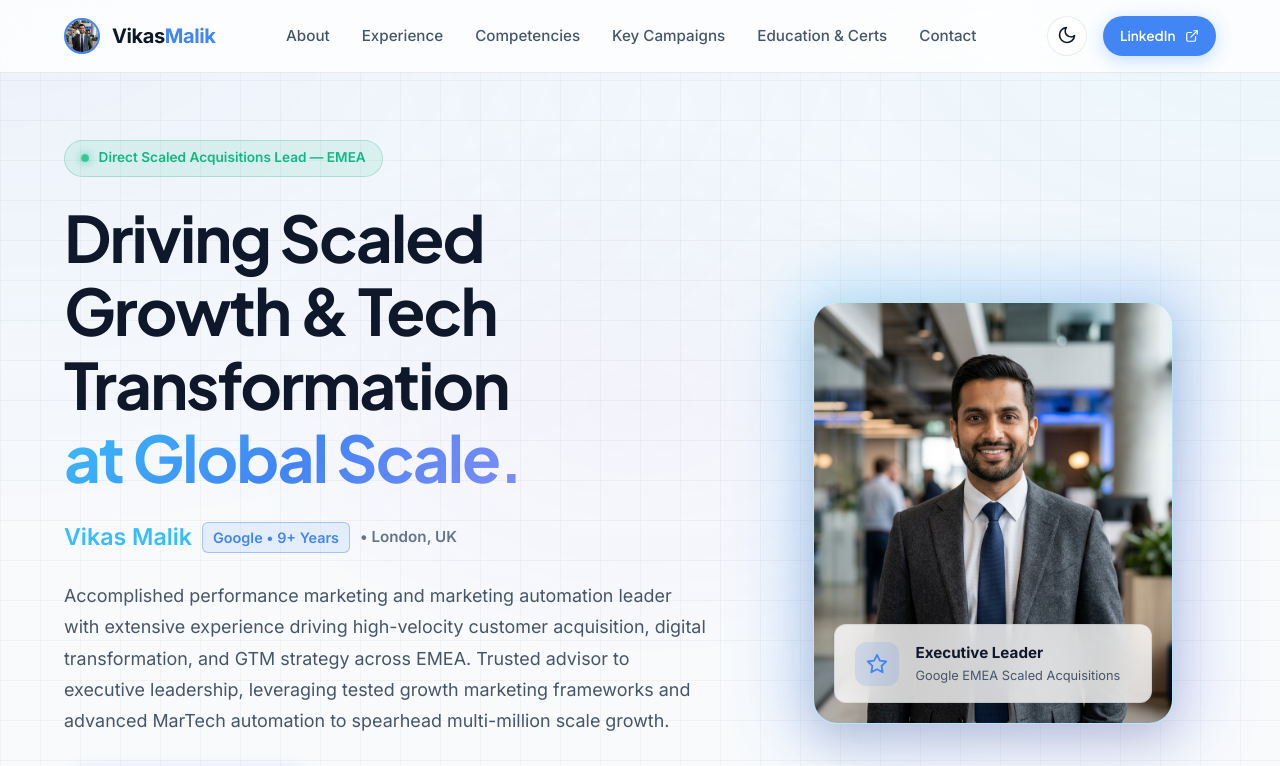
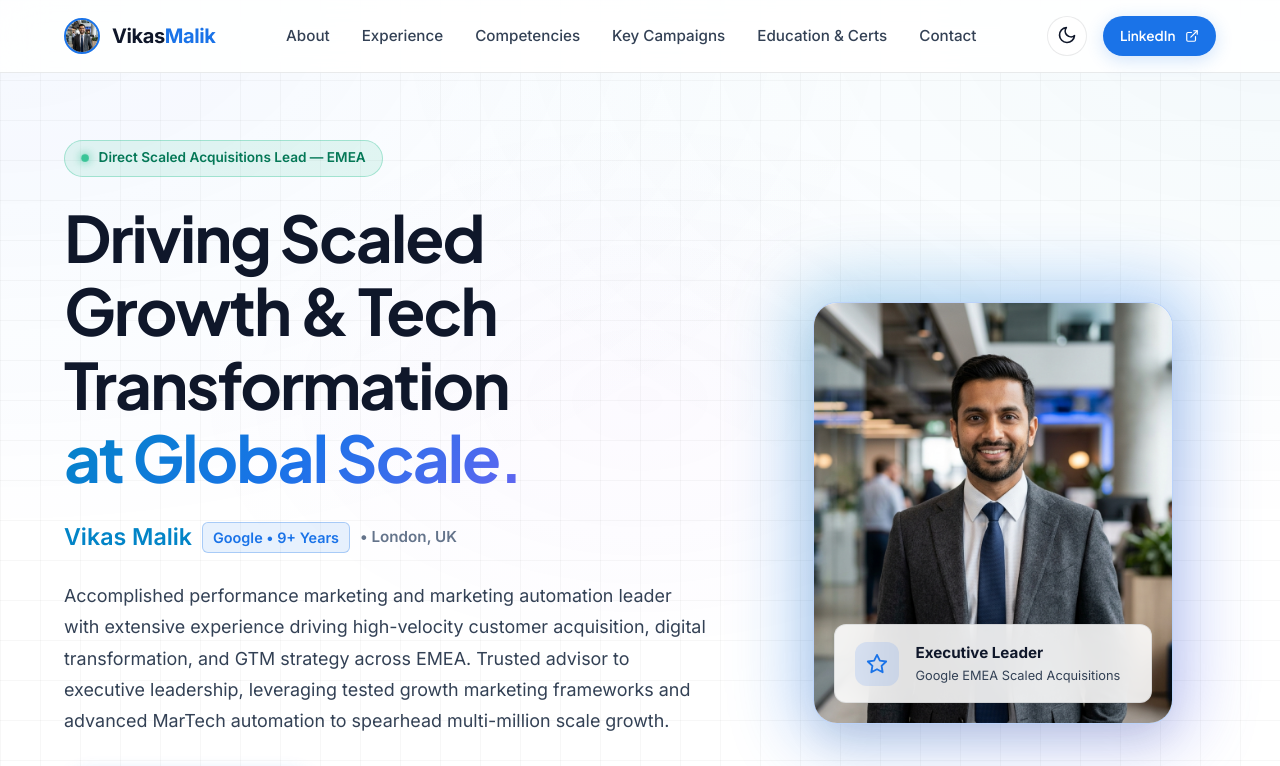
Before and after one commit to vikypediaa/personal-portfolio, a website: page index.html in a window 1280 px wide. Both pictures are taken after a click on the button "Switch to clean light mode". Shown: the top 766 px of the page. Drawn offline with Linux system fonts and the light colour scheme.

Commit message:
feat(theme): elevate light mode design system with accessible contrast and anti-flash loader

```diff
--- a/css/base.css
+++ b/css/base.css
@@ -20,6 +20,11 @@ body {
   position: relative;
   overflow-x: hidden;
   transition: background-color var(--transition-normal), color var(--transition-normal);
+}
+
+.section-alt {
+  background-color: var(--bg-secondary);
+  transition: background-color var(--transition-normal);
 }
 
 /* Background Atmosphere Glows */
--- a/css/components.css
+++ b/css/components.css
@@ -180,11 +180,32 @@
   padding: 0.2rem 0.65rem;
   border-radius: var(--radius-sm);
   font-size: 0.9rem;
+  font-weight: 600;
 }
 
 [data-theme="light"] .company-tag {
   color: var(--brand-blue);
-  background: rgba(66, 133, 244, 0.1);
+  background: rgba(26, 115, 232, 0.1);
+  border-color: rgba(26, 115, 232, 0.3);
+}
+
+[data-theme="light"] .skill-tag {
+  color: var(--brand-blue);
+  background: rgba(26, 115, 232, 0.08);
+  border-color: rgba(26, 115, 232, 0.2);
+  font-weight: 500;
+}
+
+[data-theme="light"] .timeline-duration {
+  background: rgba(15, 23, 42, 0.05);
+  color: var(--text-secondary);
+  border-color: var(--border-subtle);
+}
+
+[data-theme="light"] .status-badge {
+  background: rgba(16, 185, 129, 0.1);
+  color: #047857;
+  border-color: rgba(16, 185, 129, 0.3);
 }
 
 .hero-bio {
--- a/css/variables.css
+++ b/css/variables.css
@@ -65,28 +65,33 @@
 
 /* Light Theme Variables */
 [data-theme="light"] {
-  --bg-primary: #f8fafc;
-  --bg-secondary: #f1f5f9;
-  --bg-tertiary: #e2e8f0;
-  --bg-card: rgba(255, 255, 255, 0.85);
-  --bg-card-hover: rgba(255, 255, 255, 0.98);
-  --bg-glass: rgba(255, 255, 255, 0.8);
-  --border-subtle: rgba(0, 0, 0, 0.08);
-  --border-focus: rgba(66, 133, 244, 0.5);
-  --border-accent: rgba(56, 189, 248, 0.35);
+  --bg-primary: #ffffff;
+  --bg-secondary: #f8fafc;
+  --bg-tertiary: #f1f5f9;
+  --bg-card: rgba(255, 255, 255, 0.92);
+  --bg-card-hover: #ffffff;
+  --bg-glass: rgba(255, 255, 255, 0.88);
+  --border-subtle: rgba(15, 23, 42, 0.09);
+  --border-focus: rgba(66, 133, 244, 0.6);
+  --border-accent: rgba(66, 133, 244, 0.35);
 
   --text-primary: #0f172a;
-  --text-secondary: #475569;
+  --text-secondary: #334155;
   --text-muted: #64748b;
-  --text-inverse: #f8fafc;
+  --text-inverse: #ffffff;
 
-  --shadow-sm: 0 2px 8px rgba(0, 0, 0, 0.04);
-  --shadow-md: 0 8px 24px rgba(0, 0, 0, 0.08);
-  --shadow-lg: 0 16px 40px rgba(0, 0, 0, 0.12);
-  --shadow-glow: 0 0 35px rgba(66, 133, 244, 0.15);
+  --brand-cyan: #0284c7; /* Deep accessible sky blue for light background */
+  --brand-blue: #1a73e8;
+  --brand-blue-glow: rgba(26, 115, 232, 0.2);
 
-  --gradient-dark-card: linear-gradient(145deg, rgba(255, 255, 255, 0.9) 0%, rgba(248, 250, 252, 0.95) 100%);
-  --gradient-mesh: radial-gradient(at 0% 0%, rgba(66, 133, 244, 0.08) 0px, transparent 50%),
-                   radial-gradient(at 100% 0%, rgba(56, 189, 248, 0.08) 0px, transparent 50%),
-                   radial-gradient(at 50% 50%, rgba(139, 92, 246, 0.05) 0px, transparent 50%);
+  --shadow-sm: 0 1px 3px rgba(15, 23, 42, 0.06);
+  --shadow-md: 0 10px 30px -4px rgba(15, 23, 42, 0.08), 0 4px 6px -2px rgba(15, 23, 42, 0.03);
+  --shadow-lg: 0 20px 40px -8px rgba(15, 23, 42, 0.12);
+  --shadow-glow: 0 0 35px rgba(66, 133, 244, 0.12);
+
+  --gradient-primary: linear-gradient(135deg, #0284c7 0%, #1a73e8 50%, #6366f1 100%);
+  --gradient-dark-card: linear-gradient(145deg, #ffffff 0%, #f8fafc 100%);
+  --gradient-mesh: radial-gradient(at 0% 0%, rgba(66, 133, 244, 0.07) 0px, transparent 50%),
+                   radial-gradient(at 100% 0%, rgba(2, 132, 199, 0.06) 0px, transparent 50%),
+                   radial-gradient(at 50% 50%, rgba(139, 92, 246, 0.04) 0px, transparent 50%);
 }
--- a/index.html
+++ b/index.html
@@ -20,6 +20,16 @@
   <link rel="stylesheet" href="css/base.css">
   <link rel="stylesheet" href="css/components.css">
   <link rel="stylesheet" href="css/responsive.css">
+
+  <!-- Immediate Theme Initialization to Prevent Flash of Dark/Light -->
+  <script>
+    (function() {
+      const savedTheme = localStorage.getItem('portfolio-theme');
+      const prefersDark = window.matchMedia('(prefers-color-scheme: dark)').matches;
+      const theme = savedTheme || (prefersDark ? 'dark' : 'dark');
+      document.documentElement.setAttribute('data-theme', theme);
+    })();
+  </script>
 </head>
 <body>
 
@@ -332,7 +342,7 @@
     </section>
 
     <!-- Competencies & MarTech Arsenal -->
-    <section class="section" id="competencies" style="background: rgba(16, 21, 34, 0.3);">
+    <section class="section section-alt" id="competencies">
       <div class="container">
         <div class="section-header">
           <span class="section-tag">Expertise</span>
@@ -550,7 +560,7 @@
     </section>
 
     <!-- Education & Certifications -->
-    <section class="section" id="credentials" style="background: rgba(16, 21, 34, 0.3);">
+    <section class="section section-alt" id="credentials">
       <div class="container">
         <div class="section-header">
           <span class="section-tag">Qualifications</span>
--- a/js/main.js
+++ b/js/main.js
@@ -35,6 +35,11 @@ function initTheme() {
 
   function applyTheme(theme) {
     document.documentElement.setAttribute('data-theme', theme);
+    if (themeToggleBtn) {
+      const isLight = theme === 'light';
+      themeToggleBtn.setAttribute('title', isLight ? 'Switch to executive dark mode' : 'Switch to clean light mode');
+      themeToggleBtn.setAttribute('aria-label', isLight ? 'Switch to executive dark mode' : 'Switch to clean light mode');
+    }
     if (themeIcon) {
       if (theme === 'light') {
         // Moon icon for switching to dark
```
